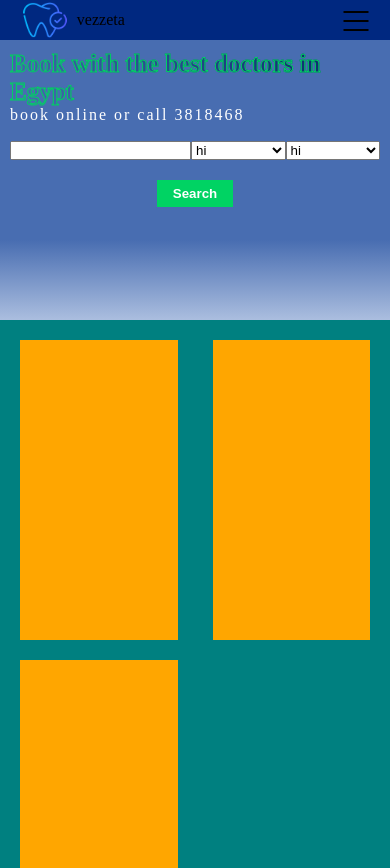
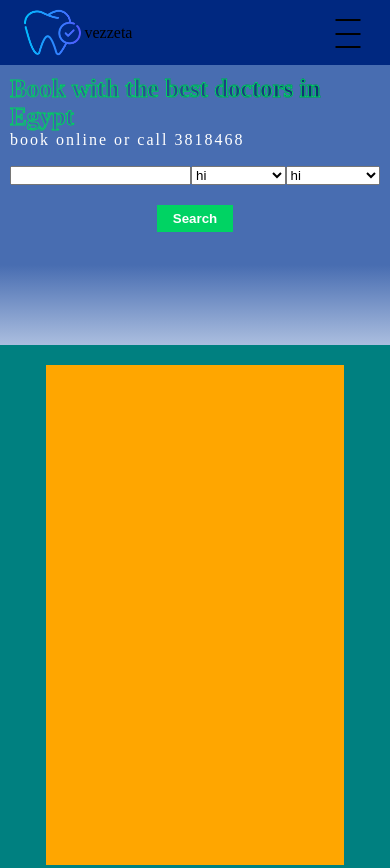
Before and after one commit to solimanElmasry38/Vezzeta_Mobile_App, a plain HTML site: page index.html in a window 390 px wide. Shown: the top 868 px of the page. Drawn offline with Linux system fonts and the light colour scheme.

Commit message:
make simple frontend

```diff
--- a/style.css
+++ b/style.css
@@ -9,7 +9,7 @@
   }
   header {
     width: 100%;
-    height: 40px;
+    height: 65px;
     background-color: #002880;
   }
   nav {
@@ -31,8 +31,8 @@
     justify-content: space-between;
   }
   header img {
-    width: 50px;
-    height: 50px;
+    width: 65px;
+    height: 65px;
   }
   #ul {
     position: absolute;
@@ -49,7 +49,7 @@
     transition: .5s;
     overflow: hidden;
     /* display: none; */
-    background: rgba(128, 128, 128, 0.507);
+    background: #002980e0;
   }
   #ul li a{
     font-size: 20px;
@@ -59,8 +59,8 @@
     -webkit-text-stroke: .5px #00d363;
   }
   #burger {
-    width: 30px;
-    height: 30px;
+    width: 45px;
+    height: 45px;
     /* background-color: beige; */
     padding: 5px;
     position: relative;
@@ -197,15 +197,15 @@ background: #486db1;
   background:teal;
   display:flex;
   align-items:center;
-  justify-content: space-between;
+  justify-content: center;
   flex-wrap: wrap;
   gap:20px;
   margin-bottom: 100px;
   padding:20px;
 }
 .card{
-  width: 45%;
-  height:300px;
+  width: 85%;
+  height:500px;
   background-color: rgb(255, 166, 0);
 }
 
```
